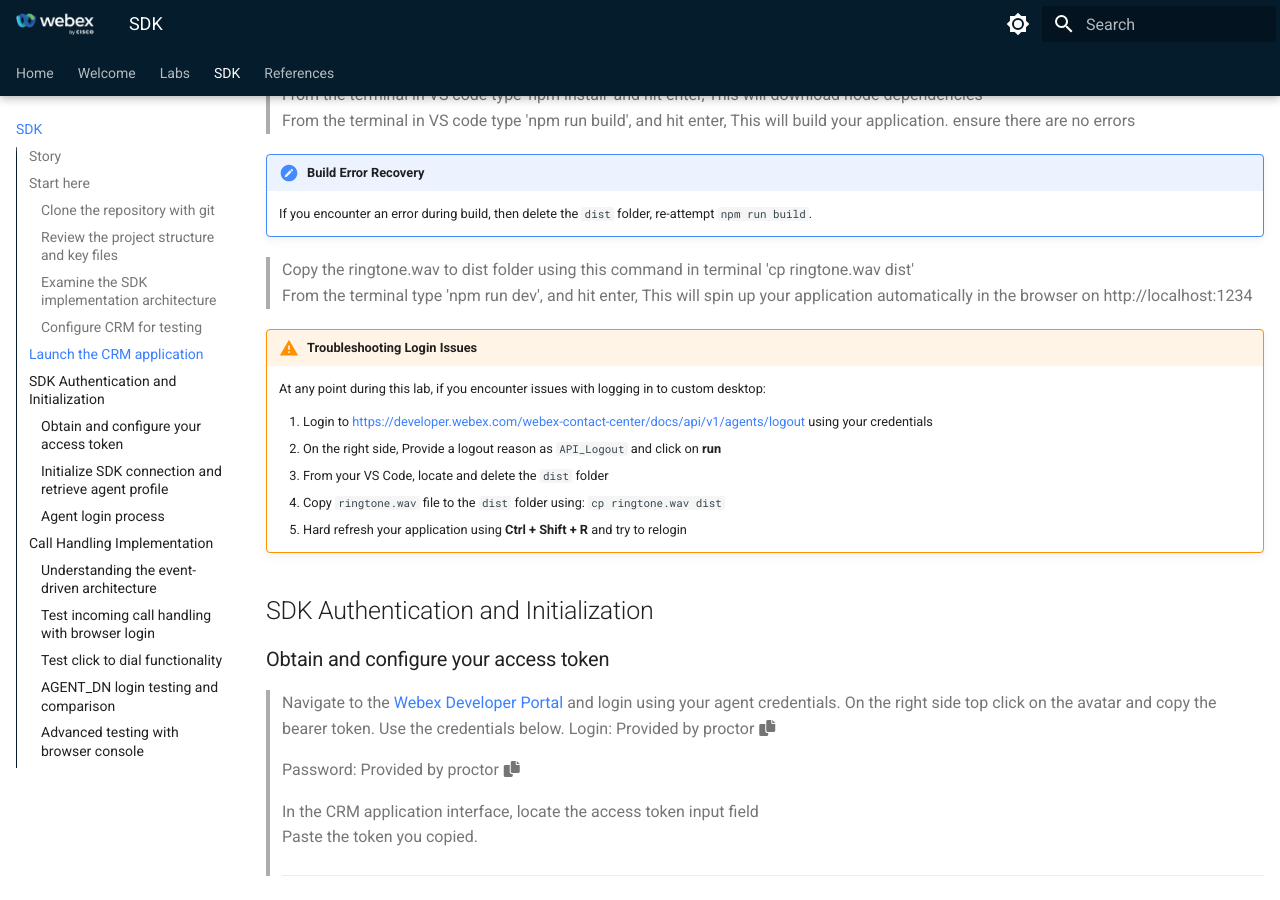
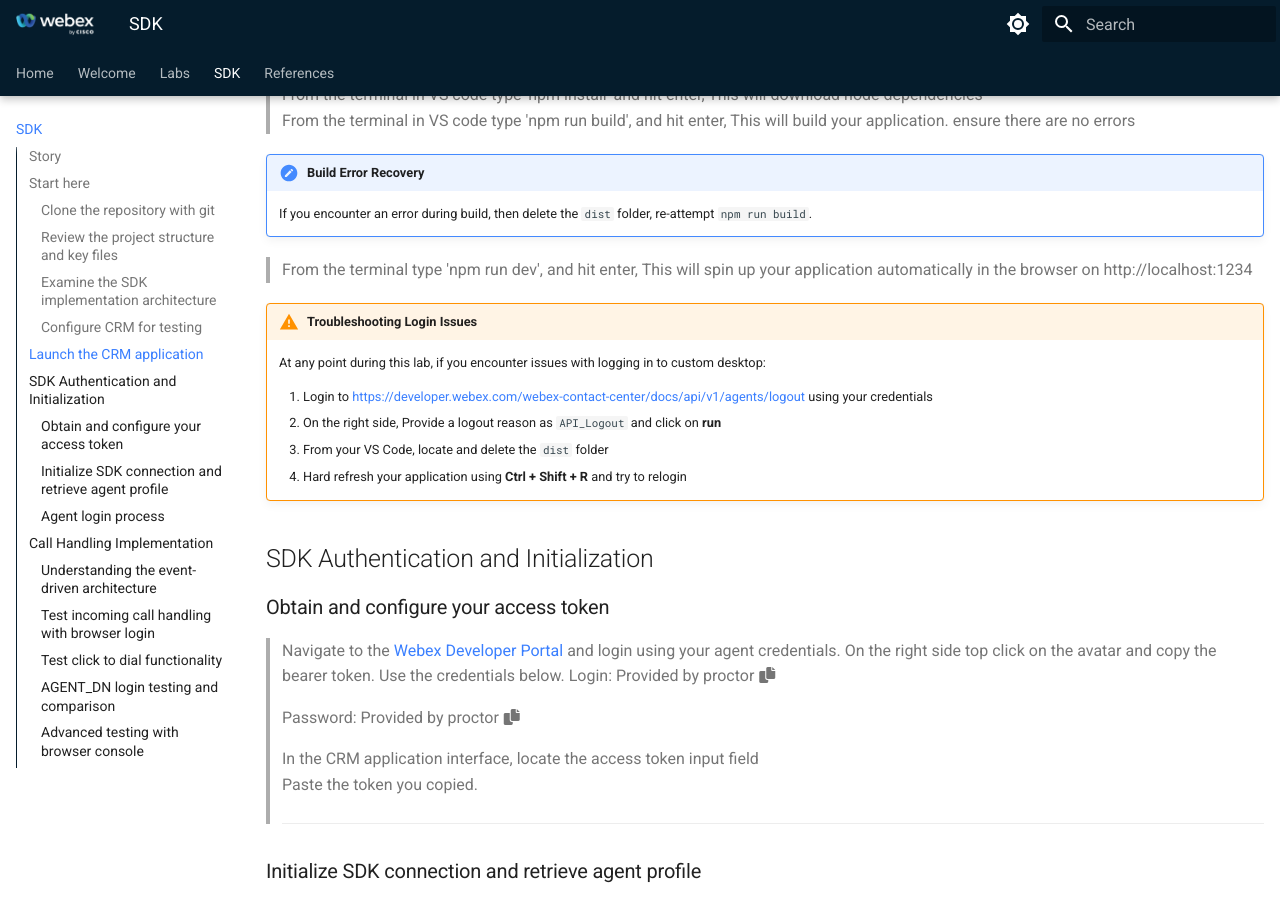
Before and after one commit to WebexCC-SA/LAB-3354, an MkDocs documentation site: the page built from docs/WXCC_SDK.md, in a window 1280 px wide and 900 px high, scrolled down 2378 px. Built offline with MkDocs 1.6.1 and Material for MkDocs 9.7.7, drawn with Linux system fonts in a browser that asks for light colours.

Commit message:
remove ringtone copy step

```diff
--- a/docs/WXCC_SDK.md
+++ b/docs/WXCC_SDK.md
@@ -100,7 +100,6 @@
 > From the terminal in VS code type 'npm run build', and hit enter, This will build your application. ensure there are no errors
 !!! note "Build Error Recovery"
     If you encounter an error during build, then delete the `dist` folder, re-attempt `npm run build`.
-> Copy the ringtone.wav to dist folder using this command in terminal 'cp ringtone.wav dist'
 > From the terminal type 'npm run dev', and hit enter, This will spin up your application automatically in the browser on http://localhost:1234
 
 !!! warning "Troubleshooting Login Issues"
@@ -109,8 +108,7 @@
     1. Login to [https://developer.webex.com/webex-contact-center/docs/api/v1/agents/logout](https://developer.webex.com/webex-contact-center/docs/api/v1/agents/logout){:target="_blank"} using your credentials
     2. On the right side, Provide a logout reason as `API_Logout` and click on **run**
     3. From your VS Code, locate and delete the `dist` folder
-    4. Copy `ringtone.wav` file to the `dist` folder using: `cp ringtone.wav dist`
-    5. Hard refresh your application using **Ctrl + Shift + R** and try to relogin
+    4. Hard refresh your application using **Ctrl + Shift + R** and try to relogin
 
 ## SDK Authentication and Initialization
 
```
